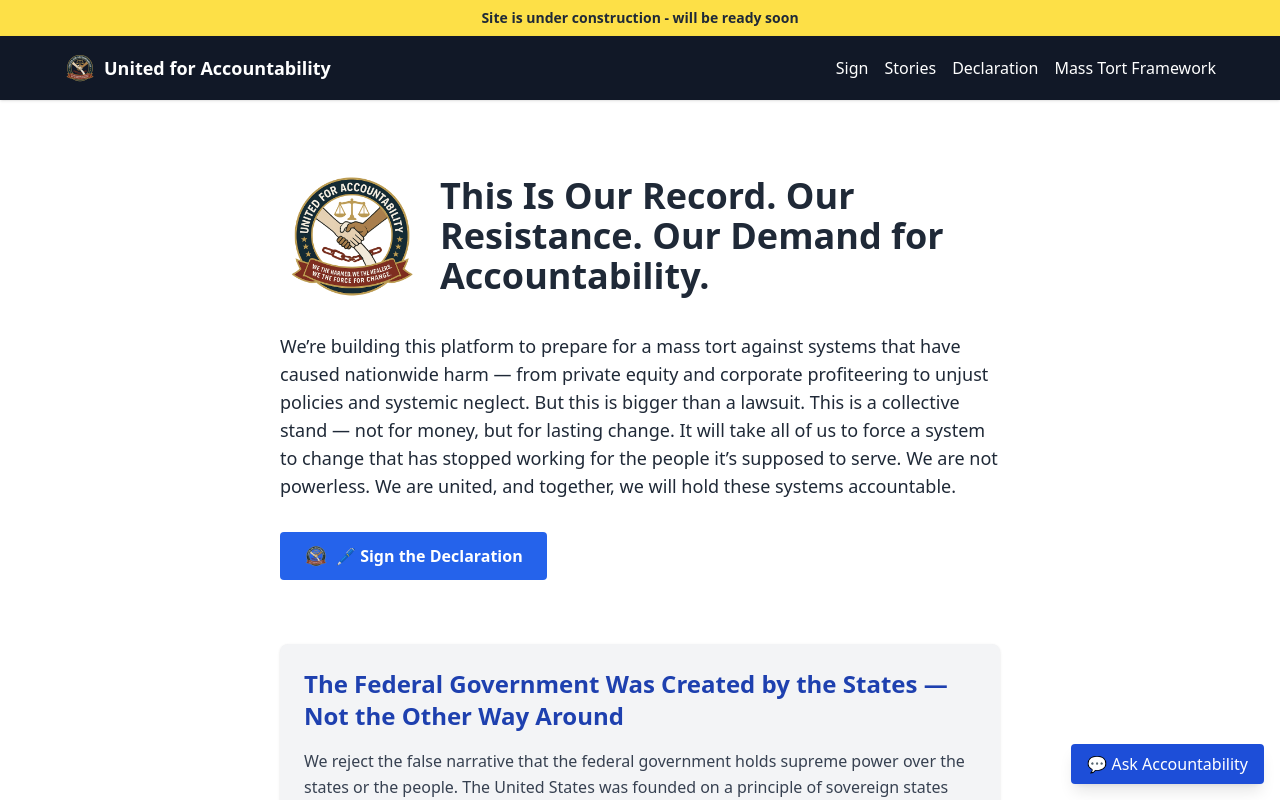
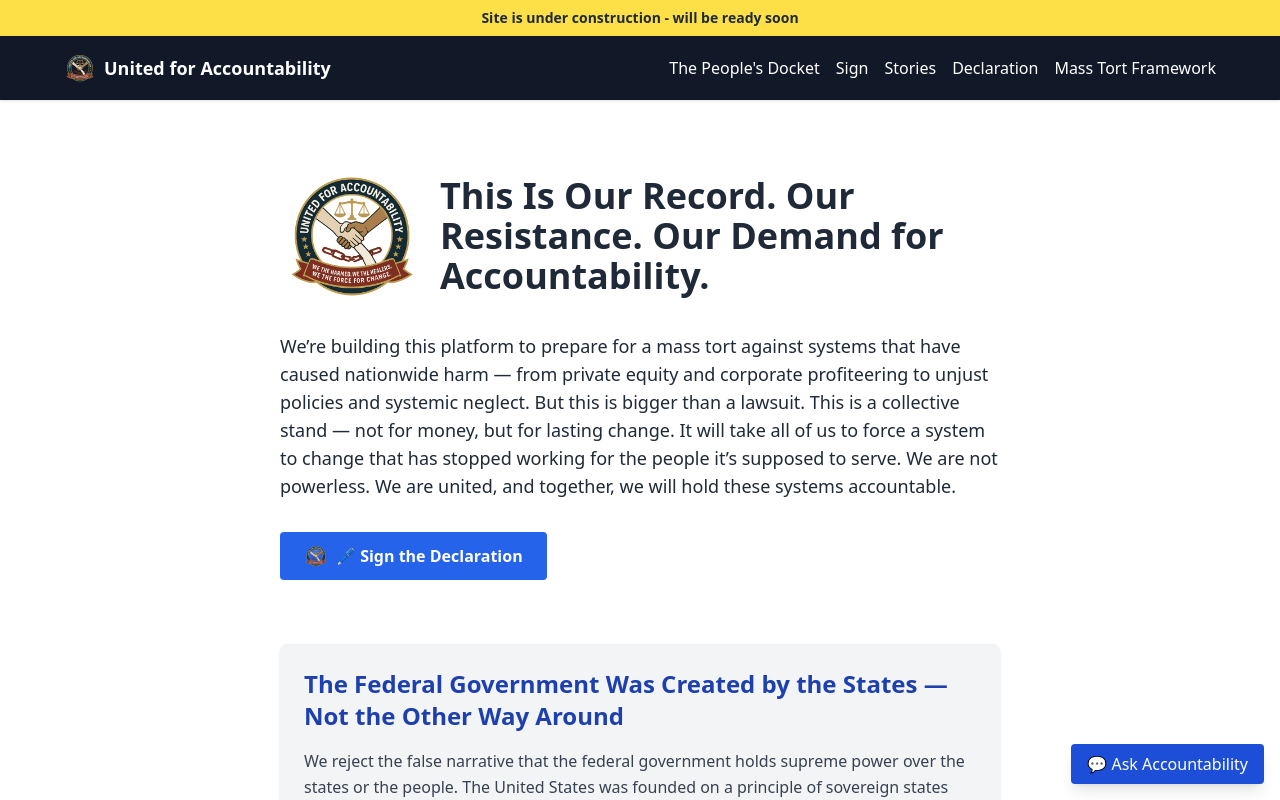
Before and after one commit to United-for-Accountability/mass-tort-platform, a Next.js app: page / in a window 1280 px wide. Shown: the top 800 px of the page. Built offline with nearby package versions, Linux system fonts and the light colour scheme.

Commit message:
Update Navbar.js

```diff
--- a/components/Navbar.js
+++ b/components/Navbar.js
@@ -6,6 +6,7 @@ export default function Navbar() {
 
   const links = (
     <>
+      <Link href="/cases" className="hover:underline">The People's Docket</Link>
       <Link href="/sign" className="hover:underline">Sign</Link>
       <Link href="/stories" className="hover:underline">Stories</Link>
       <Link href="/declaration" className="hover:underline">Declaration</Link>
```
